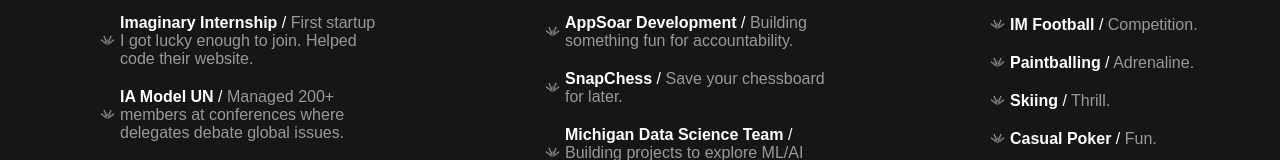
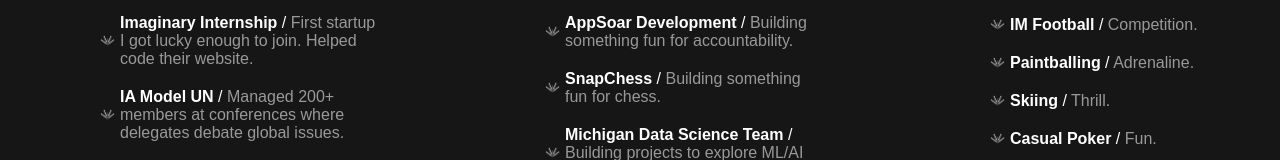
Before and after one commit to anandamuri/old-portfolio, a plain HTML site: page index.html in a window 1280 px wide. Shown: the part 238-398 px from the top of the page. Drawn offline with Linux system fonts and the light colour scheme.

Commit message:
commit final

```diff
--- a/index.html
+++ b/index.html
@@ -56,7 +56,7 @@
                         </div>
                     </li>
                     <li><strong>AppSoar Development</strong> / <span class="lighter-text">Building something fun for accountability.</span></li>
-                    <li><strong>SnapChess</strong> / <span class="lighter-text">Save your chessboard for later.</span></li>
+                    <li><strong>SnapChess</strong> / <span class="lighter-text">Building something fun for chess.</span></li>
                     <li><strong>Michigan Data Science Team</strong> / <span class="lighter-text">Building projects to explore ML/AI and Data Science.</span></li>
                     <li><strong>Michigan Mars Rover Team</strong> / <span class="lighter-text">Building Mars Rover's Perception Autonomy</span></li>
                 </ul>
```
